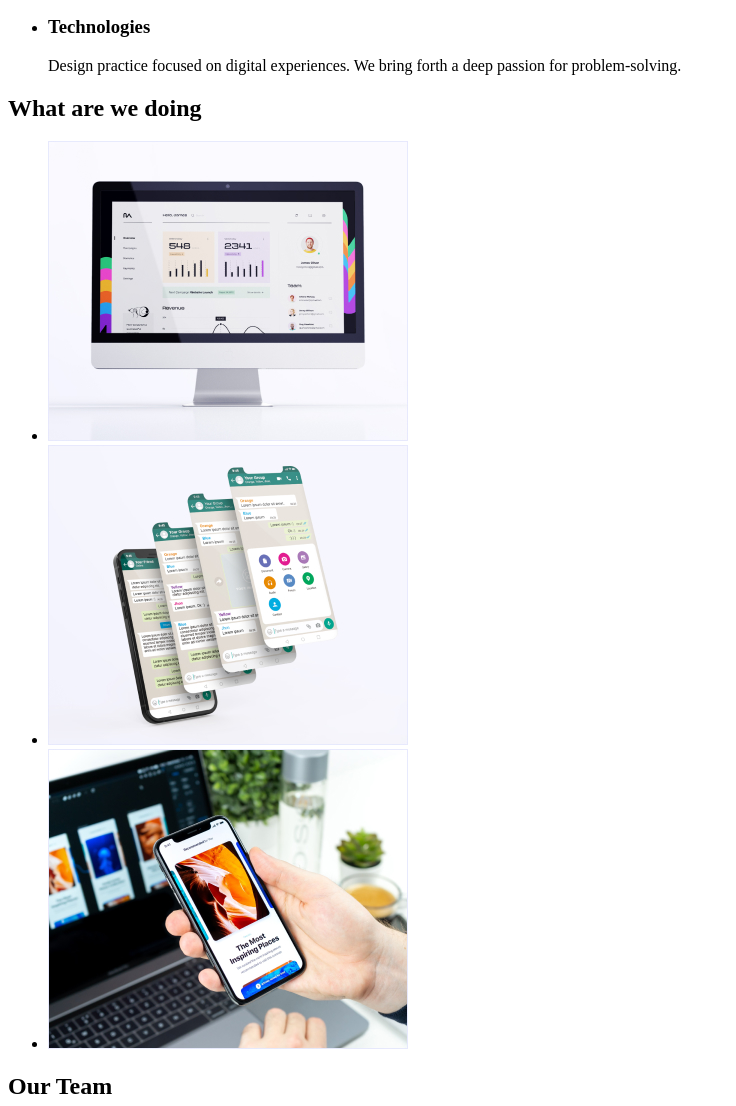
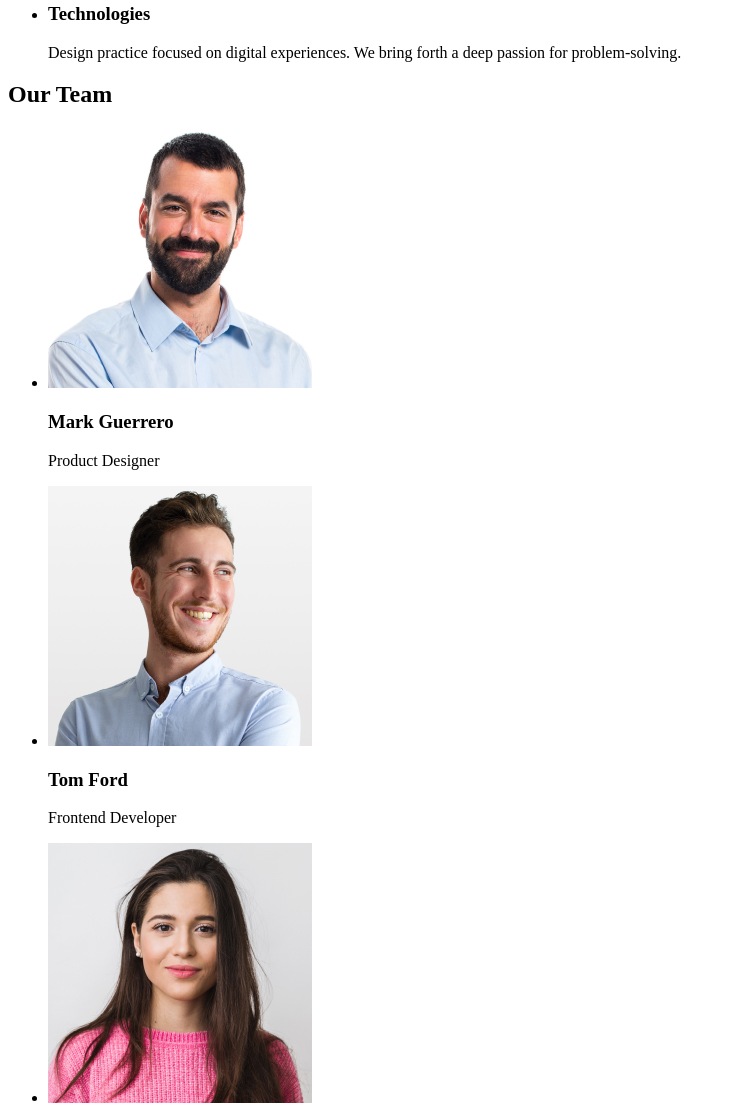
Before and after one commit to exl17/goit-markup-hw-01, a plain HTML site: page index.html in a window 1280 px wide. Shown: the part 484-1590 px from the top of the page, without its empty margins (0-736 px from the left). Drawn offline with Linux system fonts and the light colour scheme.

Commit message:
Homework-1 delete section
delete section "what are we doing"

```diff
--- a/index.html
+++ b/index.html
@@ -28,8 +28,10 @@
     </header>
 
     <main>
-      <h1>Effective Solutions for Your Business</h1>
-      <button type="button">Order Service</button>
+      <section>
+        <h1>Effective Solutions for Your Business</h1>
+        <button type="button">Order Service</button>
+      </section>
       <section>
         <h2 hidden>Our advanteges</h2>
         <ul>
@@ -63,20 +65,6 @@
               Design practice focused on digital experiences. We bring forth a
               deep passion for problem-solving.
             </p>
-          </li>
-        </ul>
-      </section>
-      <section>
-        <h2>What are we doing</h2>
-        <ul>
-          <li>
-            <img src="./images/coding.jpg" alt="coding" width="360" />
-          </li>
-          <li>
-            <img src="./images/testing.jpg" alt="testing" width="360" />
-          </li>
-          <li>
-            <img src="./images/design.jpg" alt="design" width="360" />
           </li>
         </ul>
       </section>
```
